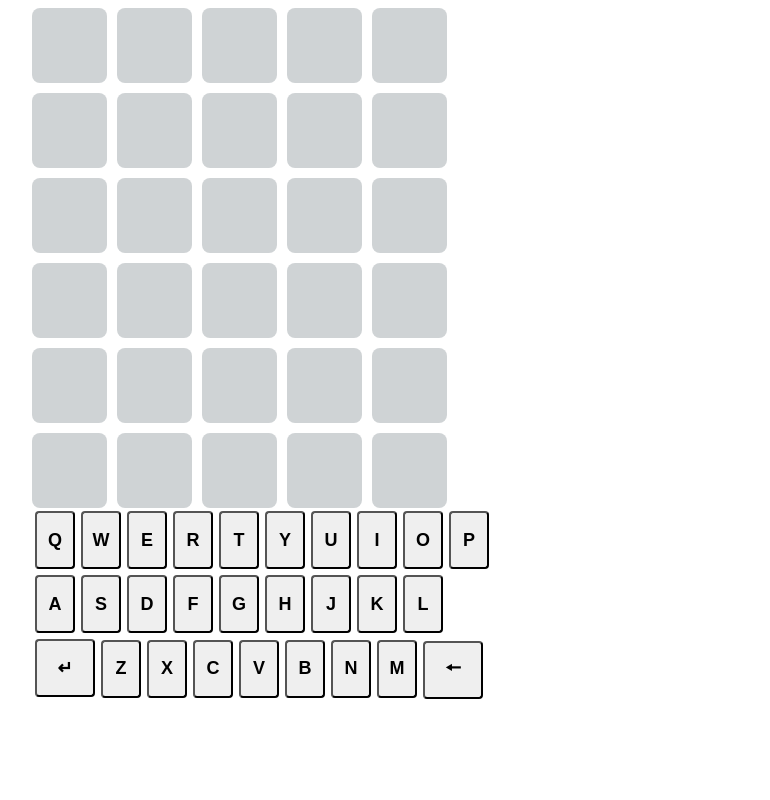
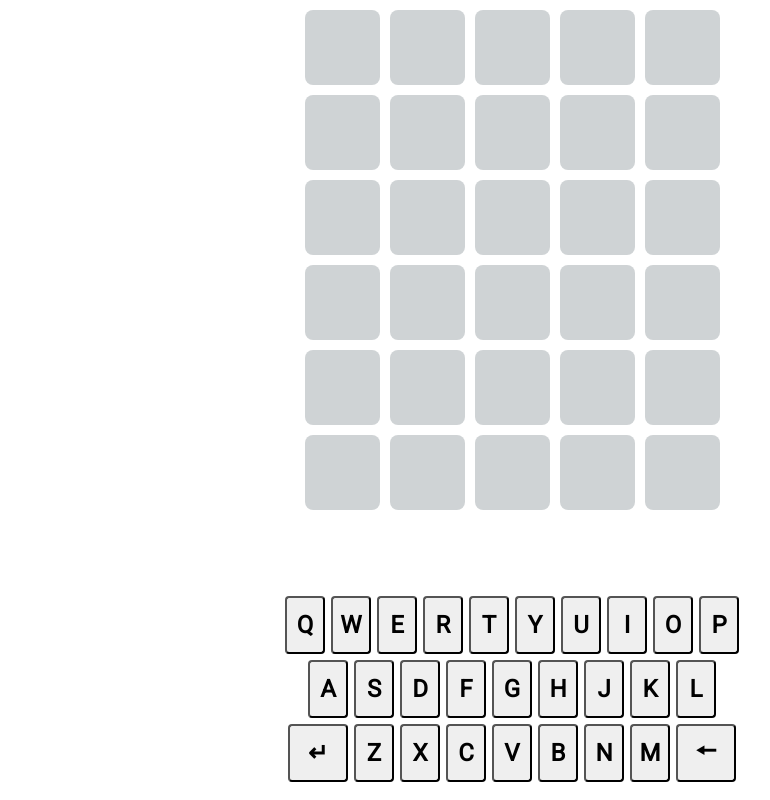
Before and after one commit to yordevs/yordle, a React (Create React App) app: page / in a window 1280 px wide. Shown: the whole page, without its empty margins (128-898 px from the left). Built offline with nearby package versions, Linux system fonts and the light colour scheme; a web font is replaced by a local one.

Commit message:
further Styling
Co-authored-by: Ben <benslv@users.noreply.github.com>

```diff
--- a/package.json
+++ b/package.json
@@ -3,6 +3,7 @@
 	"version": "0.1.0",
 	"private": true,
 	"dependencies": {
+		"@fontsource/roboto": "^4.5.5",
 		"@testing-library/jest-dom": "^5.16.3",
 		"@testing-library/react": "^12.1.4",
 		"@testing-library/user-event": "^13.5.0",
--- a/src/App.tsx
+++ b/src/App.tsx
@@ -4,6 +4,9 @@ import { v4 as uuidv4 } from "uuid";
 import { Keyboard } from "./Keyboard";
 import { GuessRenderer } from "./GuessRenderer";
 import styled from "styled-components";
+import "@fontsource/roboto";
+
+import { GlobalStyle } from "./globalStyles";
 
 type ResponseBody = {
 	valid: boolean;
@@ -15,8 +18,16 @@ type ResponseBody = {
 export type LetterMapping = { [key: string]: string };
 
 const Container = styled.div`
-	max-width: 960px;
+	max-width: 750px;
 	margin: 0 auto;
+	/* padding: 10px; */
+
+	display: flex;
+	flex-direction: column;
+	align-items: center;
+	justify-content: space-between;
+
+	height: 100%;
 `;
 
 function App() {
@@ -104,6 +115,8 @@ function App() {
 	}
 
 	return (
+		<>
+			<GlobalStyle />
 			<div className="App">
 				<Container>
 					<GuessRenderer guesses={guesses} colorHistory={colorHistory} />
@@ -115,6 +128,7 @@ function App() {
 					/>
 				</Container>
 			</div>
+		</>
 	);
 }
 
--- a/src/GuessRenderer.tsx
+++ b/src/GuessRenderer.tsx
@@ -14,11 +14,18 @@ const Container = styled.div`
 	display: flex;
 	gap: 10px;
 	flex-direction: column;
+	align-items: center;
+	width: 100%;
+
+	padding: 10px 0;
 `;
 
 const Row = styled.div`
 	display: flex;
 	gap: 10px;
+	width: 95%;
+	justify-content: center;
+	padding: 0 10px;
 `;
 
 const Cell = styled.div<ICell>`
--- a/src/Key.tsx
+++ b/src/Key.tsx
@@ -7,7 +7,8 @@ const Letters = styled.button`
 	font-weight: bold;
 	border-radius: 4px;
 	margin: 3px;
-	font-size: large;
+	font-size: 24px;
+	font-family: inherit;
 `;
 
 const Action = styled.button`
@@ -16,7 +17,8 @@ const Action = styled.button`
 	font-weight: bold;
 	border-radius: 4px;
 	margin: 3px;
-	font-size: large;
+	font-size: 24px;
+	font-family: inherit;
 `;
 
 type Props = {
--- a/src/Keyboard.tsx
+++ b/src/Keyboard.tsx
@@ -1,6 +1,7 @@
 import { useState, useEffect } from "react";
 import { Key } from "./Key";
 import type { LetterMapping } from "./App";
+import styled from "styled-components";
 
 type Props = {
 	sendGuess: () => void;
@@ -8,6 +9,22 @@ type Props = {
 	removeLetterFromGuess: () => void;
 	letterStateHistory: LetterMapping[];
 };
+
+const Container = styled.div`
+	display: flex;
+	flex-direction: column;
+	align-items: center;
+
+	padding: 15px 0;
+
+	width: 100%;
+`;
+
+const Row = styled.div`
+	display: flex;
+	width: 100%;
+	justify-content: center;
+`;
 
 export const Keyboard = ({
 	sendGuess,
@@ -59,12 +76,8 @@ export const Keyboard = ({
 	}
 
 	return (
-		<div
-			style={{
-				display: "flex",
-				flexDirection: "column",
-			}}>
-			<div>
+		<Container>
+			<Row>
 				{["Q", "W", "E", "R", "T", "Y", "U", "I", "O", "P"].map((key) => (
 					<Key
 						value={key}
@@ -73,8 +86,8 @@ export const Keyboard = ({
 						colour={updateKeyboardColour(key)}
 					/>
 				))}
-			</div>
-			<div>
+			</Row>
+			<Row>
 				{["A", "S", "D", "F", "G", "H", "J", "K", "L"].map((key) => (
 					<Key
 						value={key}
@@ -83,8 +96,8 @@ export const Keyboard = ({
 						colour={updateKeyboardColour(key)}
 					/>
 				))}
-			</div>
-			<div>
+			</Row>
+			<Row>
 				{["↵", "Z", "X", "C", "V", "B", "N", "M", "🠔"].map((key) => (
 					<Key
 						value={key}
@@ -93,8 +106,8 @@ export const Keyboard = ({
 						colour={updateKeyboardColour(key)}
 					/>
 				))}
-			</div>
-		</div>
+			</Row>
+		</Container>
 	);
 };
 
--- /dev/null
+++ b/src/globalStyles.ts
@@ -0,0 +1,20 @@
+import { createGlobalStyle } from "styled-components";
+
+export const GlobalStyle = createGlobalStyle`
+  html, body {
+    height: 100%;
+    font-family: "Roboto";
+  }
+
+  body {
+    margin: 0;
+  }
+
+  #root {
+    height: 100%;
+  }
+
+  .App {
+    height: 100%;
+  }
+`;
```
Also changed, not shown: 1 other file (tests, documents, lock files or other folders). Lines whose indentation alone changed are shown as unchanged.
